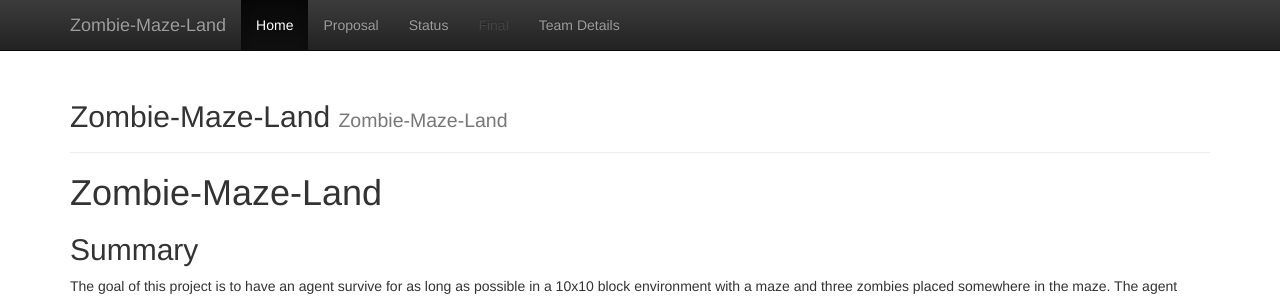
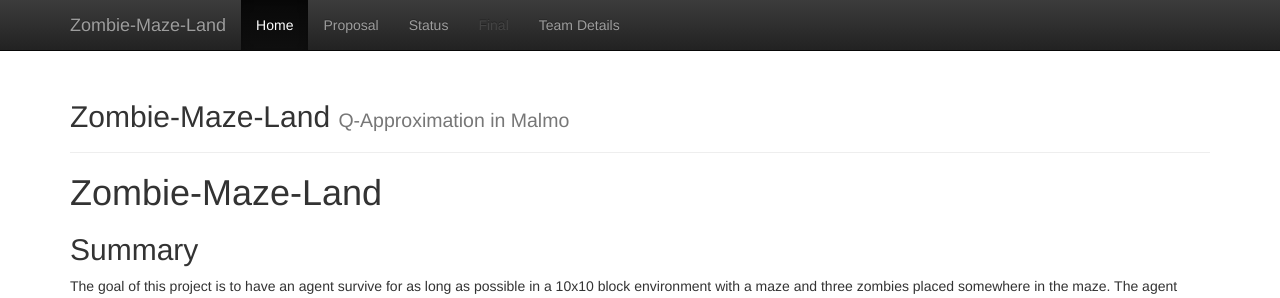
Before and after one commit to becamorin20/Group-16, a Jekyll site: the page built from docs/index.md, in a window 1280 px wide and 944 px high. Shown: the top 298 px of the window. Built offline with Jekyll 4.4.1, drawn with Linux system fonts in a browser that asks for light colours.

Commit message:
Update _config.yml

```diff
--- a/docs/_config.yml
+++ b/docs/_config.yml
@@ -2,7 +2,7 @@
 # site.title
 
 title:    'Zombie-Maze-Land'
-subtitle: 'Zombie-Maze-Land'
+subtitle: 'Q-Approximation in Malmo'
 
 
 #########################
```
